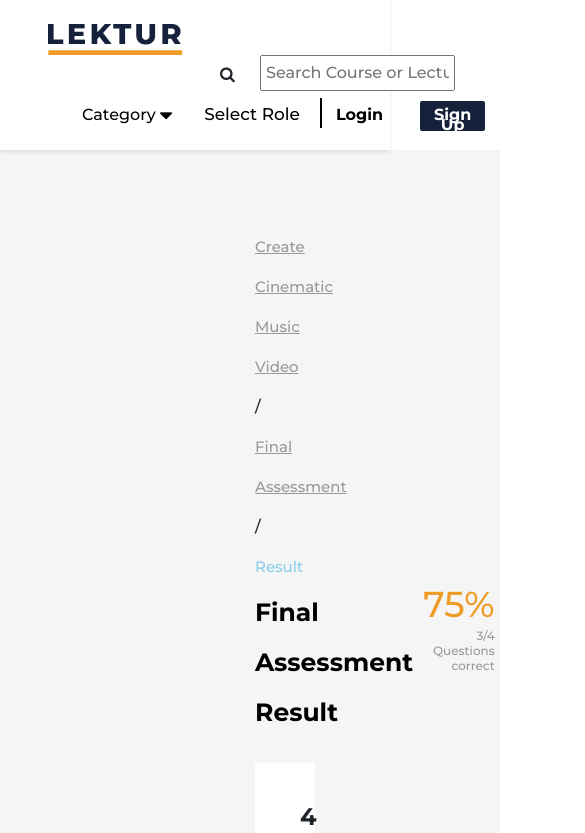
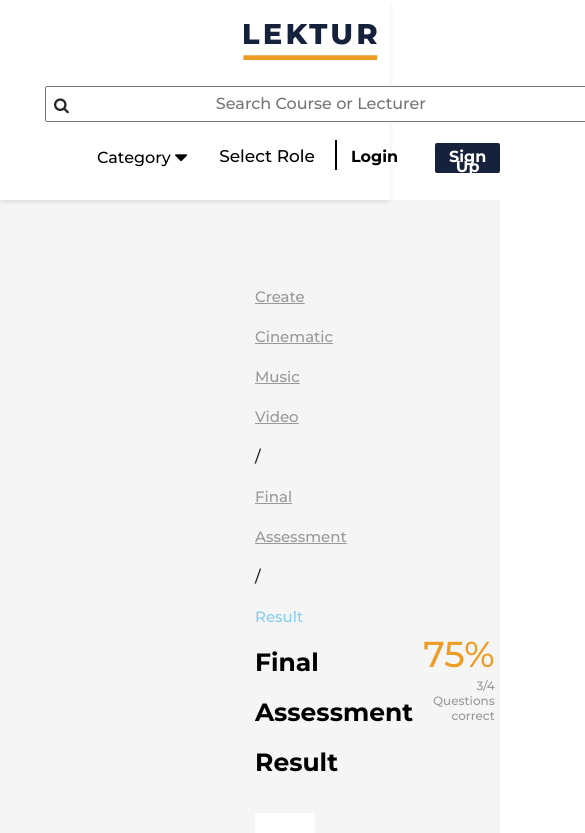
Before and after one commit to Rantikaayuning/frontend-lektur-app, a React (Create React App) app: page /assessment-result in a window 390 px wide. Shown: the top 833 px of the page, 585 px wide, since content can reach past the window. Built offline with nearby package versions, Linux system fonts and the light colour scheme; no server answers.

Commit message:
formatting for mobile- phone responsiveness navbar part

```diff
--- a/src/styles/Navbar.css
+++ b/src/styles/Navbar.css
@@ -89,9 +89,10 @@
 }
 
 .sidebar .center i {
+  cursor: pointer;
   position: absolute;
   margin-top: 11px;
-  margin-left: 200px;
+  margin-left: 180px;
 }
 
 .sidebar ul {
@@ -204,7 +205,7 @@
   margin-left: 150px;
 }
 
-@media screen and (max-width: 800px) {
+/* @media screen and (max-width: 800px) {
   .sidebar {
     display: flex;
     flex-wrap: wrap;
@@ -240,6 +241,53 @@
   .sidebar .center i {
     position: absolute;
     margin-top: 11px;
-    /* margin-left: 200px; */
+  }
+} */
+/* @media all and (max-width: 400px) {
+
+} */
+
+@media only screen and (max-width: 768px) {
+  /* For mobile phones: */
+  .sidebar {
+    text-align: center;
+    flex-direction: column;
+    gap: 16px;
+    height: 200px;
+  }
+  .sidebar .left img {
+    margin-bottom: 10px;
+    position: relative;
+    left: 195px;
+    display: block;
+    margin-inline: auto;
+  }
+  .sidebar .center {
+    margin-bottom: 5px;
+    position: relative;
+    top: 0px;
+    left: -235px;
+  }
+  .sidebar .center input {
+    text-align: center;
+    width: 90%;
+  }
+  .sidebar .center i {
+    cursor: pointer;
+    position: relative;
+    right: 120px;
+  }
+  .sidebar .right {
+    position: relative;
+    left: 100px;
+  }
+  ul {
+    display: inline;
+    left: -35px;
+    position: relative;
+  }
+  ul li {
+    display: inline;
+    text-align: center;
   }
 }
```
